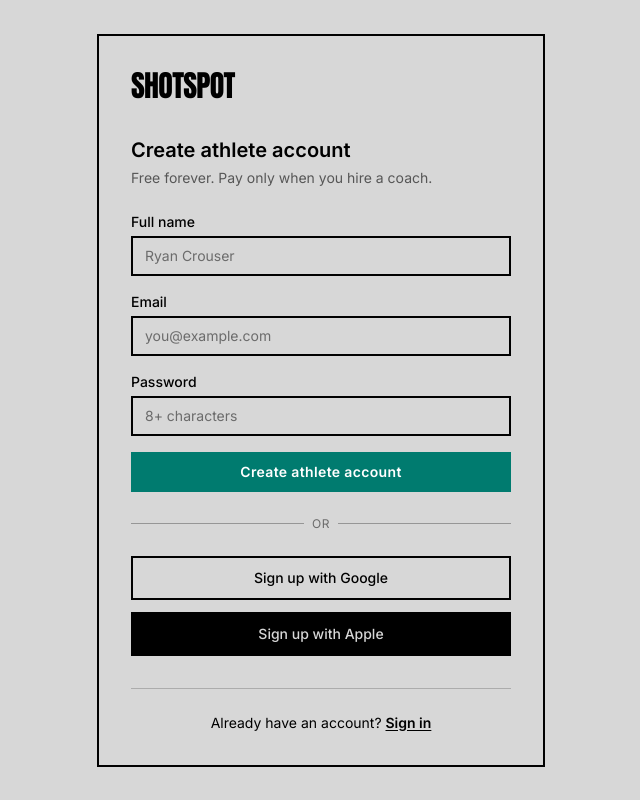
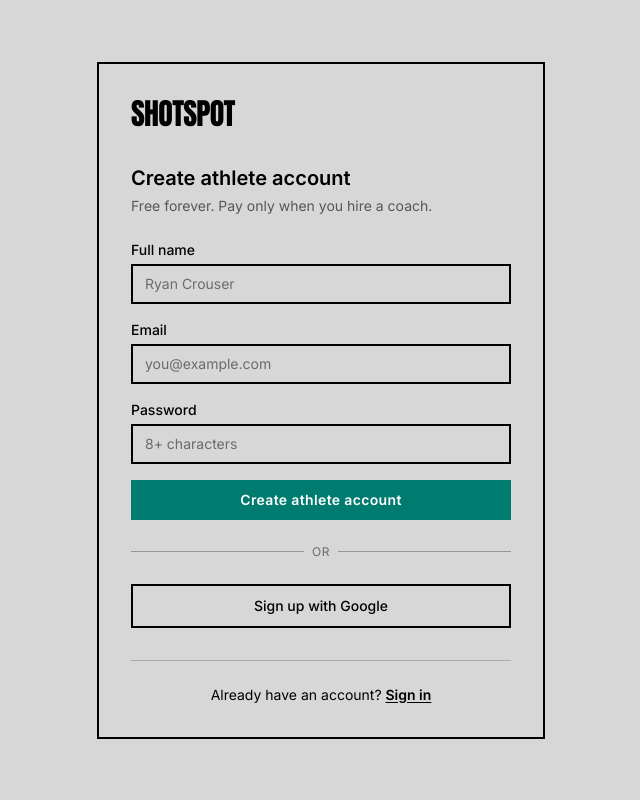
Before and after one commit to willkizell/ShotSpot, a Next.js app: page /athlete-signup in a window 1280 px wide. Shown: the whole page, without its empty margins (319-959 px from the left). Built offline with nearby package versions, Linux system fonts and the light colour scheme.

Commit message:
Remove Apple Sign In (not configured); make Resend init defensive

```diff
--- a/app/(auth)/athlete-signup/page.tsx
+++ b/app/(auth)/athlete-signup/page.tsx
@@ -2,7 +2,7 @@
 
 import { useState } from "react";
 import Link from "next/link";
-import { signUpAsAthlete, signInWithGoogle, signInWithApple } from "@/lib/auth/actions";
+import { signUpAsAthlete, signInWithGoogle } from "@/lib/auth/actions";
 
 export default function AthleteSignupPage() {
   const [fullName, setFullName] = useState("");
@@ -106,14 +106,6 @@
                 Sign up with Google
               </button>
             </form>
-            <form action={signInWithApple.bind(null, "athlete")}>
-              <button
-                type="submit"
-                className="w-full border-2 border-black bg-black text-[#D7D7D7] py-2.5 text-sm font-medium hover:bg-[#007B6F] transition-colors"
-              >
-                Sign up with Apple
-              </button>
-            </form>
           </div>
 
           <div className="border-t border-black/20 pt-6 text-sm text-center">
--- a/app/(auth)/coach-signup/page.tsx
+++ b/app/(auth)/coach-signup/page.tsx
@@ -2,7 +2,7 @@
 
 import { useState } from "react";
 import Link from "next/link";
-import { signUpAsCoach, signInWithGoogle, signInWithApple } from "@/lib/auth/actions";
+import { signUpAsCoach, signInWithGoogle } from "@/lib/auth/actions";
 
 export default function CoachSignupPage() {
   const [fullName, setFullName] = useState("");
@@ -112,14 +112,6 @@
                 Sign up with Google
               </button>
             </form>
-            <form action={signInWithApple.bind(null, "coach")}>
-              <button
-                type="submit"
-                className="w-full border-2 border-black bg-black text-[#D7D7D7] py-2.5 text-sm font-medium hover:bg-[#007B6F] transition-colors"
-              >
-                Sign up with Apple
-              </button>
-            </form>
           </div>
 
           <div className="border-t border-black/20 pt-6 text-sm text-center">
--- a/app/(auth)/sign-in/page.tsx
+++ b/app/(auth)/sign-in/page.tsx
@@ -2,7 +2,7 @@
 
 import { useState } from "react";
 import Link from "next/link";
-import { signInWithEmail, signInWithGoogle, signInWithApple } from "@/lib/auth/actions";
+import { signInWithEmail, signInWithGoogle } from "@/lib/auth/actions";
 
 export default function SignInPage() {
   const [email, setEmail] = useState("");
@@ -92,14 +92,6 @@
                 Continue with Google
               </button>
             </form>
-            <form action={signInWithApple.bind(null, "athlete")}>
-              <button
-                type="submit"
-                className="w-full border-2 border-black bg-black text-[#D7D7D7] py-2.5 text-sm font-medium hover:bg-[#007B6F] transition-colors"
-              >
-                Continue with Apple
-              </button>
-            </form>
           </div>
 
           <div className="border-t border-black/20 pt-6 space-y-2 text-sm text-center">
--- a/lib/email/index.ts
+++ b/lib/email/index.ts
@@ -1,6 +1,6 @@
 import { Resend } from "resend";
 
-const resend = new Resend(process.env.RESEND_API_KEY);
+const resend = process.env.RESEND_API_KEY ? new Resend(process.env.RESEND_API_KEY) : null;
 const FROM = process.env.RESEND_FROM_EMAIL ?? "onboarding@resend.dev";
 const ADMIN_EMAIL = "wkizell@gmail.com";
 const SITE_URL = process.env.NEXT_PUBLIC_SITE_URL ?? "http://localhost:3000";
@@ -16,7 +16,7 @@
   events: string[];
   location: string;
 }) {
-  if (!process.env.RESEND_API_KEY) return;
+  if (!resend) return;
   await resend.emails.send({
     from: FROM,
     to: ADMIN_EMAIL,
@@ -41,7 +41,7 @@
   coachEmail: string;
   coachId: string;
 }) {
-  if (!process.env.RESEND_API_KEY) return;
+  if (!resend) return;
   await resend.emails.send({
     from: FROM,
     to: coachEmail,
@@ -65,7 +65,7 @@
   coachEmail: string;
   reason: string;
 }) {
-  if (!process.env.RESEND_API_KEY) return;
+  if (!resend) return;
   await resend.emails.send({
     from: FROM,
     to: coachEmail,
```
